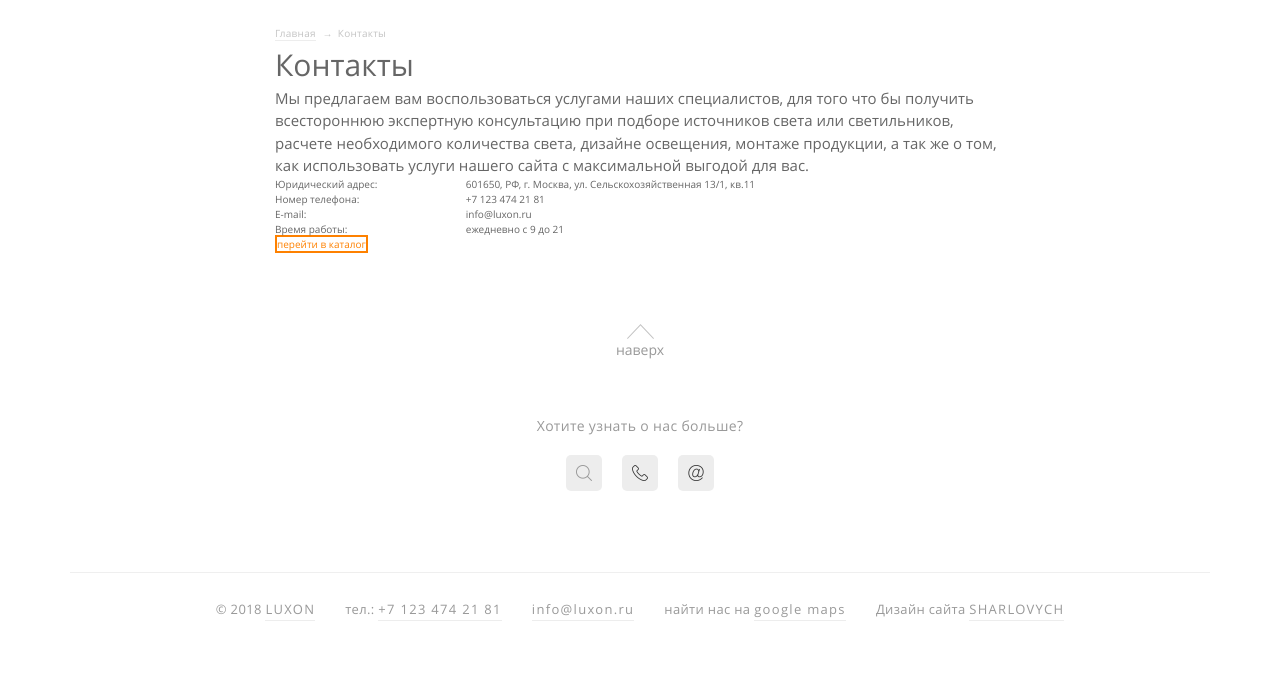
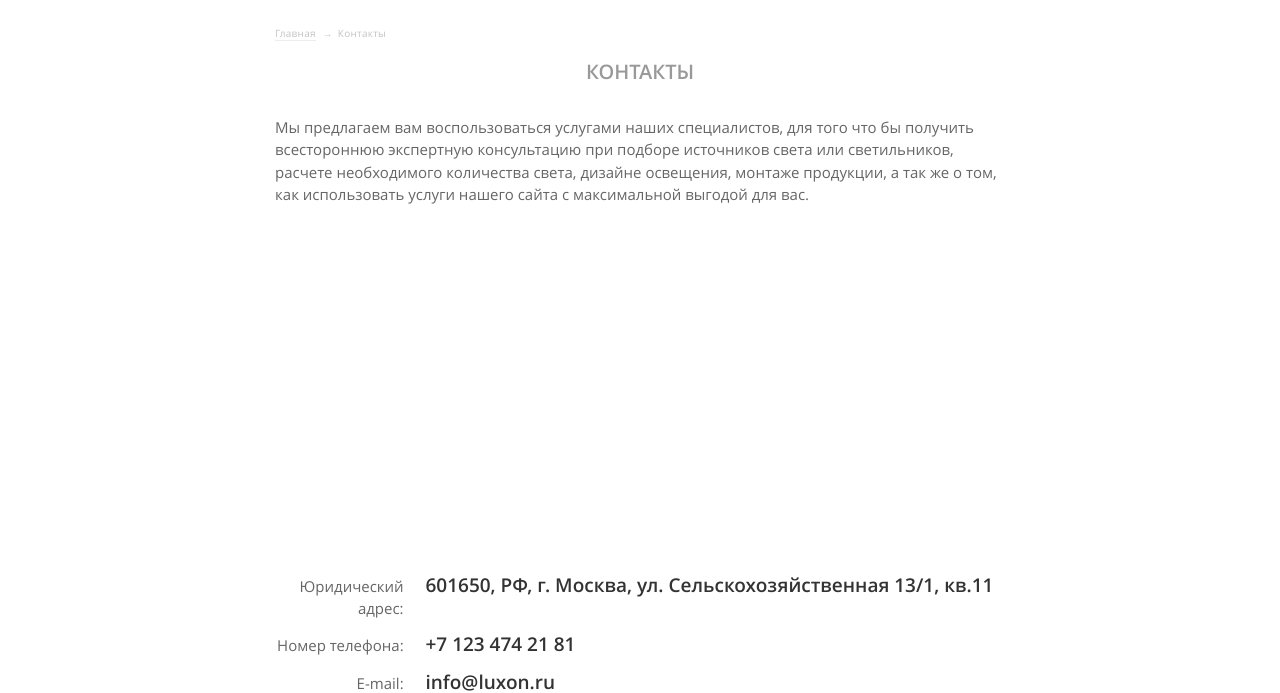
Before and after one commit to KarryPro/Luxon, a plain HTML site: page contacts.html in a window 1280 px wide. Shown: the part 107-800 px from the top of the page. Drawn offline with nearby package versions, Linux system fonts and the light colour scheme; some packages are replaced by stand-ins of ours; files whose address does not match are found by name.

Commit message:
Update global.css

```diff
--- a/css/global.css
+++ b/css/global.css
@@ -1,8 +1,6 @@
 * {
 	/* transition: all .3s linear; */
 }
-
-
 
 body {
 	font-family: 'Open Sans', Helvetica, sans-serif;
@@ -1229,3 +1227,75 @@ a.btn {
 .lamp-examples_item .img-capture a:hover {
 	border-bottom: 1px solid rgb(51,51,51);
 }
+
+
+/*=== Contacts page===*/
+.cont-info h1 {
+	text-transform: uppercase;
+	text-align: center;
+	font-weight: 600;
+	font-style: normal;
+	font-family: 'Open Sans', Helvetica, sans-serif;
+	font-size: 20px;
+	color: rgb(153,153,153);
+	padding: 15px 0 29px;
+}
+
+.cont-map {
+	position: relative;
+	margin: 40px 0;
+  height: 280px;
+  width: 100%;
+}
+
+.cont-btn {
+	display: block;
+  width: 180px;
+  margin: 0 auto;
+  text-align: center;
+  padding: 10px 20px;
+  font-size: 14px;
+  color: rgb(102,102,102);
+  font-weight: normal;
+  letter-spacing: 0.025px;
+}
+#cont-tbl {
+	margin-bottom: 65px;
+}
+
+#cont-tbl td {
+	padding: 5px 0;
+}
+
+#cont-tbl td:nth-child(odd) {
+	font-family: 'Open Sans', Helvetica, sans-serif;
+	font-size: 15px;
+	color: rgb(102,102,102);
+	text-align: right;
+	width: 20%;
+	padding-right: 3%;
+}
+
+#cont-tbl td:nth-child(even) {
+	color: rgb(51,51,51);
+	font-size: 19px;
+	font-family: 'Open Sans', Helvetica, sans-serif;
+	font-weight: 600;
+	font-style: normal;
+	width: 77%;
+}
+
+@media (max-width: 767px) {
+	#cont-tbl {
+		margin-bottom: 25px;
+		}
+}
+
+
+@media (max-width: 576px) {
+
+
+	#cont-tbl td:nth-child(even) {
+		font-size: 15px;
+	}
+}
```
